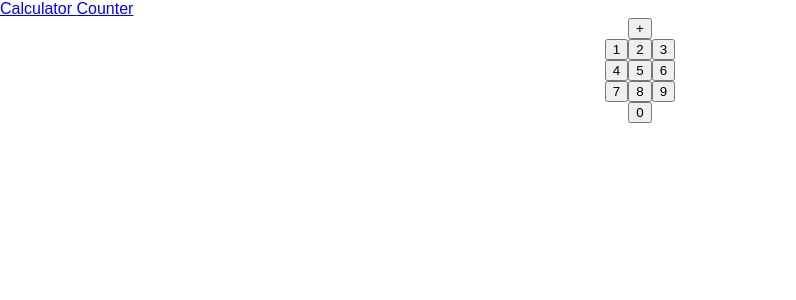
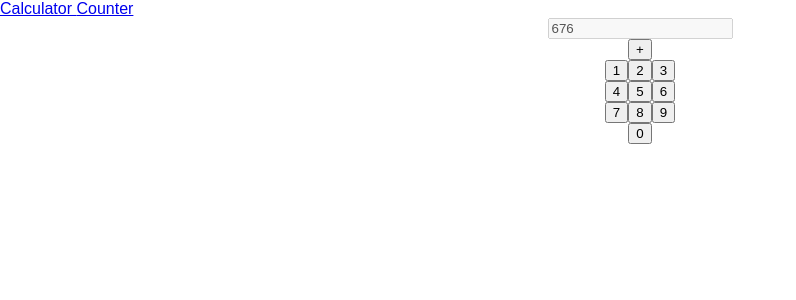
Before and after one commit to agataokolska/exercises-with-redux-part2, a React (Create React App) app: page / in a window 1280 px wide. Shown: the top 300 px of the page, without its empty margins (0-796 px from the left). Built offline with nearby package versions, Linux system fonts and the light colour scheme.

Commit message:
add input and onclick to one

```diff
--- a/src/views/Calculator.js
+++ b/src/views/Calculator.js
@@ -1,5 +1,6 @@
 import React from 'react'
 import { connect } from 'react-redux'
+import { inputAction } from '../state/calculator';
 
 const styles={
     center:{
@@ -9,10 +10,17 @@ const styles={
 const Calculator = (props) => (
     <div style={styles.center}>
         <div>
-            <button>+</button>
+            <input
+            type="text"
+            disabled={true}
+            value={props._isResultShown ? props._result : props._input}
+            />
         </div>
         <div>
-            <button>1</button>
+            <button >+</button>
+        </div>
+        <div>
+            <button onClick={() => props._inputAction(1)}>1</button>
             <button>2</button>
             <button>3</button>
         </div>
@@ -33,9 +41,15 @@ const Calculator = (props) => (
     </div>
 )
 
-const mapStateToProps = state => ({})
+const mapStateToProps = state => ({
+    _input: state.calculator.input,
+    _result: state.calculator.result,
+    _isResultShown: state.calculator.isResultShown
+})
 
-const mapDispatchToProps = dispatch => ({})
+const mapDispatchToProps = dispatch => ({
+    _inputAction: (number) => dispatch(inputAction(number))
+})
 
 export default connect(
     mapStateToProps,
--- a/src/views/Counter.js
+++ b/src/views/Counter.js
@@ -6,12 +6,12 @@ const Counter = (props) => (
     <div>
         <h1>{props.number}</h1>
             <button
-                onClick={props.incHandler}
+                onClick={props._incHandler}
             >
             +
             </button>
             <button
-                onClick={props.decHandler}
+                onClick={props._decHandler}
             >
             -
             </button>
@@ -22,7 +22,7 @@ const mapStateToProps = state => ({   //function that creates props to Counter w
     number: state.counter.number
 })
 const mapDispatchToProps = dispatch => ({
-    incHandler: () => dispatch(incAction()),
-    decHandler: () => dispatch(decAction())
+    _incHandler: () => dispatch(incAction()),
+    _decHandler: () => dispatch(decAction())
 })
 export default connect(mapStateToProps, mapDispatchToProps)(Counter)
```
